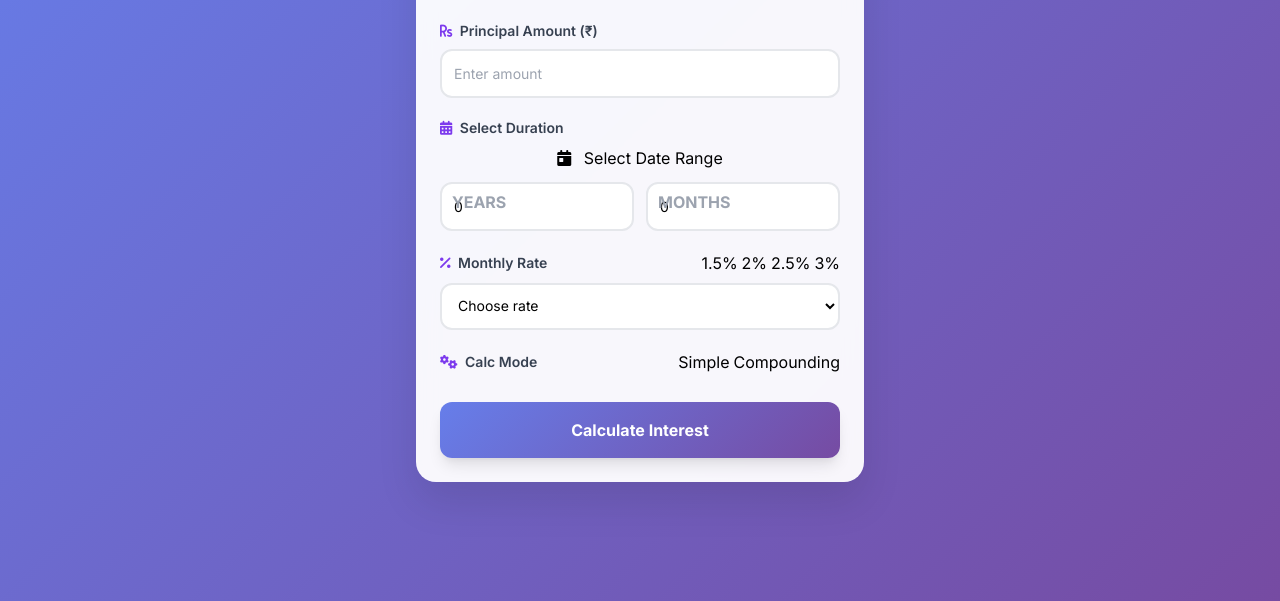
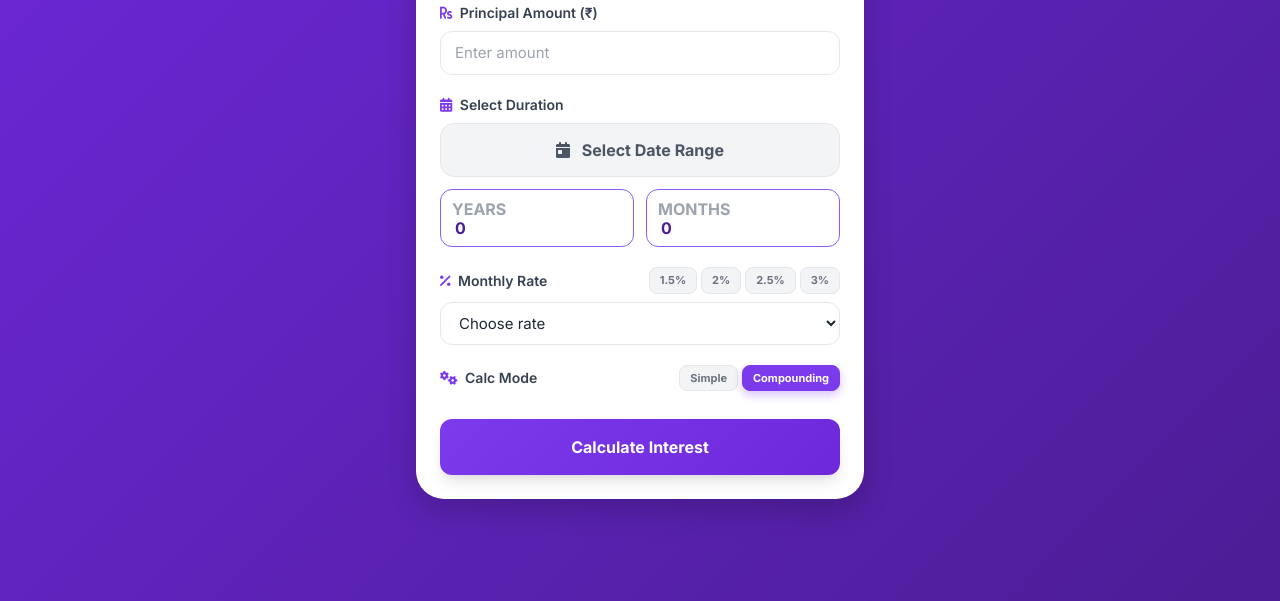
Before and after one commit to ntqueprince/cal, a plain HTML site: page index.html in a window 1280 px wide. Shown: the part 199-800 px from the top of the page. Drawn offline with nearby package versions, Linux system fonts and the light colour scheme.

Commit message:
Update style.css

```diff
--- a/style.css
+++ b/style.css
@@ -1,86 +1,124 @@
 * {
     font-family: 'Inter', sans-serif;
+    -webkit-tap-highlight-color: transparent;
 }
 
 .gradient-bg {
-    background: linear-gradient(135deg, #667eea 0%, #764ba2 100%);
+    background: linear-gradient(135deg, #6d28d9 0%, #4c1d95 100%);
     min-height: 100vh;
 }
 
 .card {
-    background: rgba(255, 255, 255, 0.95);
-    backdrop-filter: blur(10px);
-    border-radius: 20px;
-    box-shadow: 0 20px 40px rgba(0, 0, 0, 0.1);
+    background: #ffffff;
+    border-radius: 28px;
+    box-shadow: 0 10px 30px rgba(0, 0, 0, 0.2);
+}
+
+.input-field {
+    border: 1.5px solid #e5e7eb;
+    border-radius: 12px;
+    padding: 10px 14px;
+    font-size: 15px;
+    transition: all 0.2s ease;
+    background: #fff;
+    color: #1f2937;
+    width: 100%;
+}
+
+.input-field:focus {
+    border-color: #8b5cf6;
+    box-shadow: 0 0 0 4px rgba(139, 92, 246, 0.1);
+    outline: none;
+}
+
+/* Updated for Editable Years/Months fields */
+.display-field {
+    background: #ffffff !important;
+    border: 1.5px solid #8b5cf6 !important;
+    font-weight: 700 !important;
+    padding-top: 26px !important;
+    padding-bottom: 6px !important;
+    color: #4c1d95 !important;
+    font-size: 16px !important;
+}
+
+.primary-btn {
+    background: #f3f4f6;
+    border: 1.5px solid #e5e7eb;
+    border-radius: 14px;
+    padding: 14px;
+    font-weight: 700;
+    color: #4b5563;
+    transition: all 0.2s;
+    text-align: center;
+    display: block;
+}
+
+.primary-btn:hover {
+    background: #ede9fe;
+    border-color: #ddd6fe;
+    color: #6d28d9;
+}
+
+/* Lite text style for stale calculation indication */
+.text-lite {
+    opacity: 0.35;
+    color: #9ca3af;
 }
 
 .gradient-btn {
-    background: linear-gradient(135deg, #667eea 0%, #764ba2 100%);
-    transition: all 0.3s ease;
+    background: linear-gradient(135deg, #7c3aed 0%, #6d28d9 100%);
+    transition: transform 0.1s active, opacity 0.2s;
 }
 
-.gradient-btn:hover {
-    transform: translateY(-2px);
-    box-shadow: 0 10px 20px rgba(102, 126, 234, 0.4);
+.gradient-btn:active {
+    transform: scale(0.98);
 }
 
-.input-field {
-    border: 2px solid #e5e7eb;
-    border-radius: 12px;
-    padding: 12px;
-    font-size: 14px;
-    transition: all 0.3s ease;
-    background: white;
+.ui-shortcut {
+    background: #f3f4f6;
+    color: #6b7280;
+    font-size: 11px;
+    font-weight: 800;
+    padding: 4px 10px;
+    border-radius: 8px;
+    border: 1px solid #e5e7eb;
+    transition: all 0.2s;
 }
 
-.input-field:focus {
-    border-color: #667eea;
-    outline: none;
-    box-shadow: 0 0 0 3px rgba(102, 126, 234, 0.1);
-}
-
-.radio-option {
-    background: white;
-    border: 2px solid #e5e7eb;
-    border-radius: 12px;
-    padding: 16px;
-    cursor: pointer;
-    transition: all 0.3s ease;
-}
-
-.radio-option:hover {
-    border-color: #667eea;
-}
-
-.radio-option.selected {
-    border-color: #667eea;
-    background: rgba(102, 126, 234, 0.1);
+.ui-shortcut.active {
+    background: #7c3aed;
+    color: white;
+    border-color: #7c3aed;
+    box-shadow: 0 4px 10px rgba(124, 58, 237, 0.3);
 }
 
 .result-box {
-    background: linear-gradient(135deg, #f8fafc 0%, #e2e8f0 100%);
+    background: #faf5ff;
+    border: 1px solid #e9d5ff;
     border-radius: 16px;
     padding: 20px;
-    margin-top: 20px;
+    margin-top: 24px;
 }
 
 .breakdown-item {
     background: white;
-    border-radius: 8px;
+    border-radius: 10px;
     padding: 12px;
     margin-bottom: 8px;
-    border-left: 4px solid #667eea;
+    border-left: 4px solid #8b5cf6;
+    box-shadow: 0 2px 4px rgba(0,0,0,0.02);
 }
 
-.error-message {
-    color: #ef4444;
-    font-size: 14px;
-    margin-top: 4px;
+.animate-in {
+    animation: slideUp 0.4s ease-out;
+}
+
+@keyframes slideUp {
+    from { opacity: 0; transform: translateY(10px); }
+    to { opacity: 1; transform: translateY(0); }
 }
 
 @media (max-width: 480px) {
-    .card {
-        margin: 10px;
-        border-radius: 16px;
-    }
+    .card { border-radius: 20px; }
 }
```
